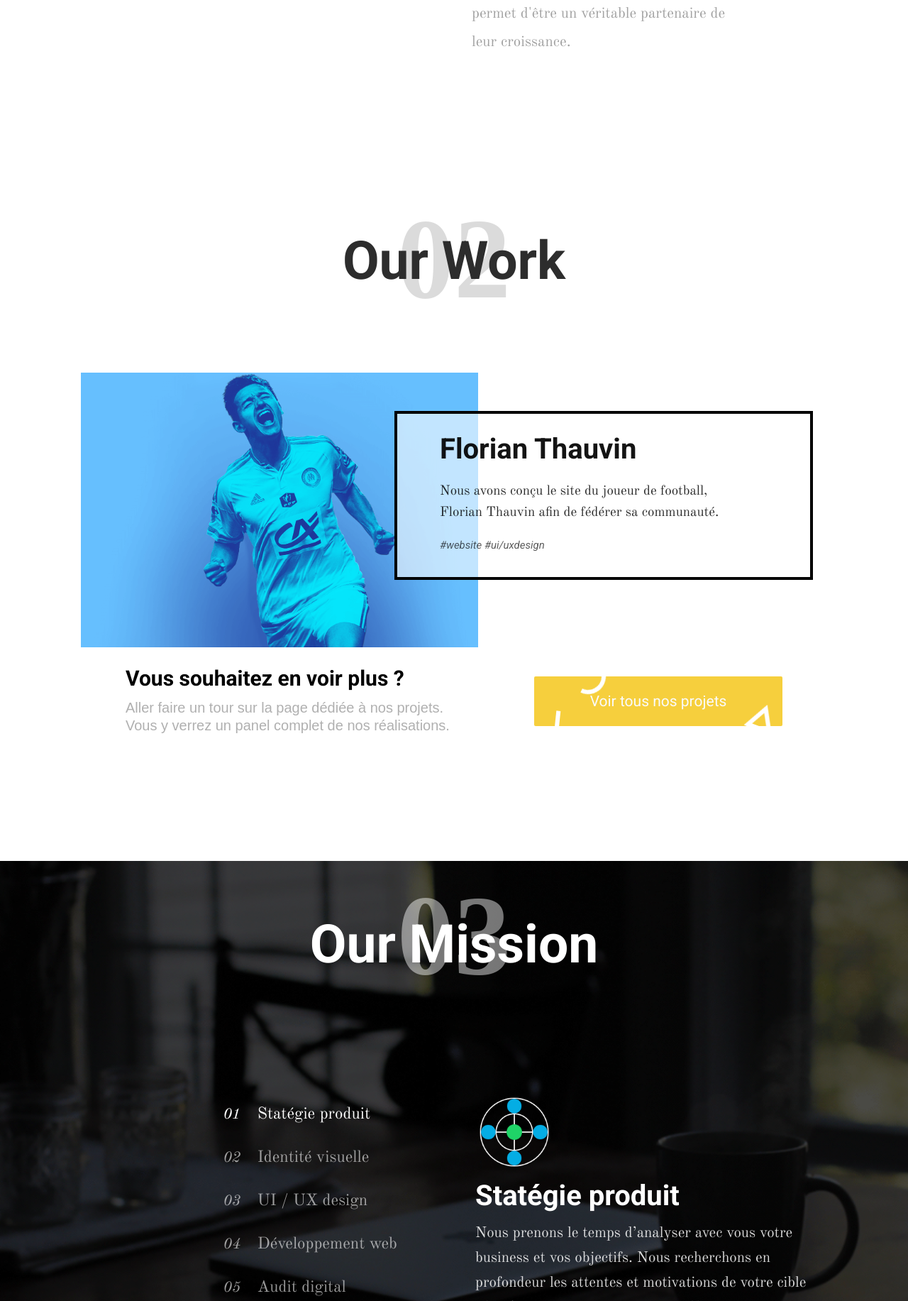
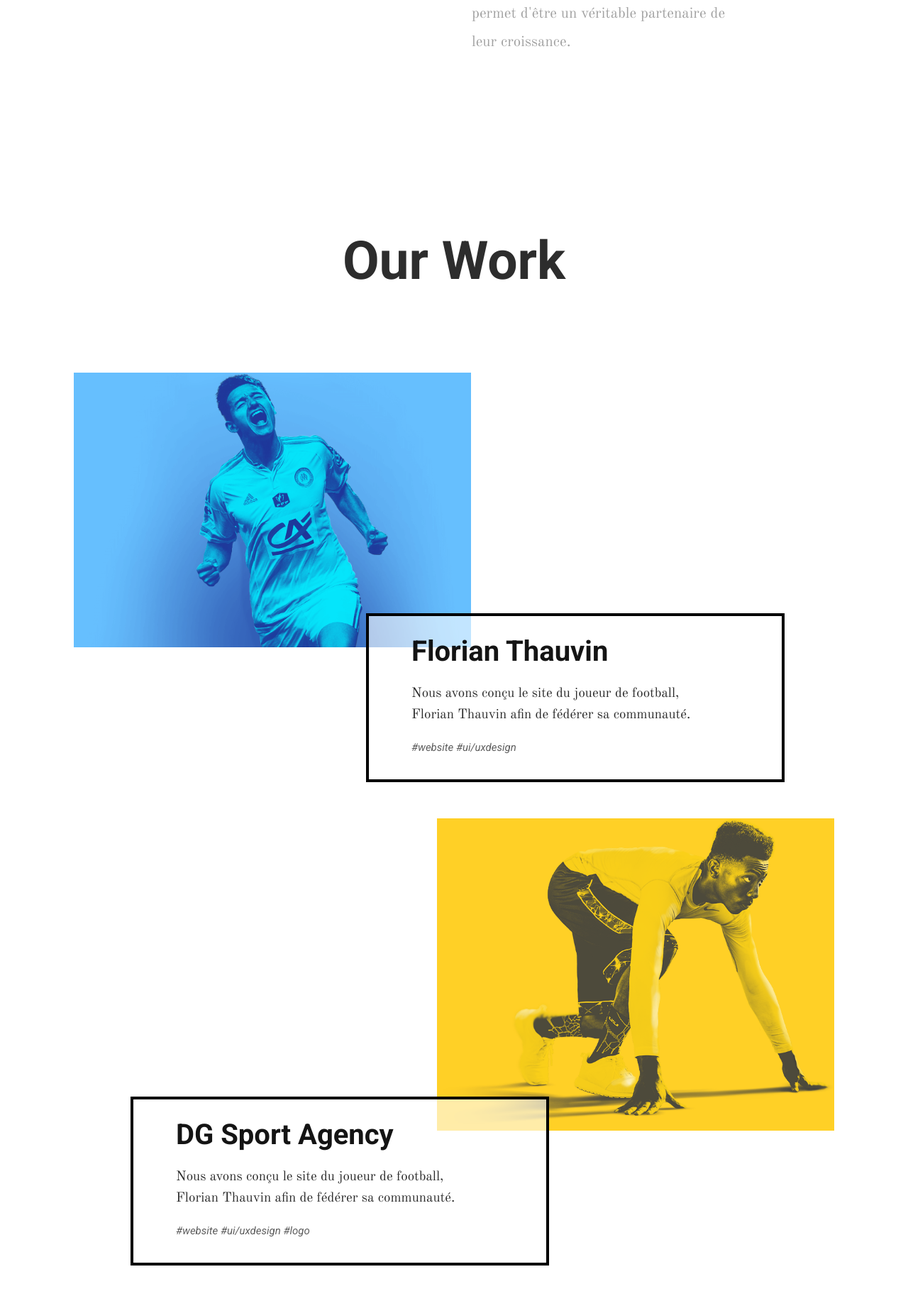
Before and after one commit to GaelCoat/fluz-powo, a PHP site: page / in a window 1280 px wide. Shown: the part 1445-3278 px from the top of the page at 71% size. Run offline with PHP 8.4, Linux system fonts and the light colour scheme; some libraries are stand-ins or nearby versions; some web fonts are replaced.

Commit message:
Modif diverses

```diff
--- a/assets/css/style.css
+++ b/assets/css/style.css
@@ -637,10 +637,8 @@
 
 /********************* Section Works *********************/
 section#works {
-    position: relative;
-    padding-right: 7%;
-    padding-left: 7%;
-    font-size: 0;
+    width: 1200px;
+    margin: auto;
 }
 
 section#works h1 {margin-bottom: 120px;}
@@ -661,7 +659,7 @@
 div.info {
     position: relative;
     top: 50px;
-    right: 280px;
+    right: 80px;
     width: 590px;
     border: 4px solid #000;
     padding: 30px 60px 30px 60px;
@@ -672,6 +670,9 @@
     -ms-transition: all ease 0.25s;
     -o-transition: all ease 0.25s;
     transition: all ease 0.25s;
+}
+.bloc-work2 div.info {
+    right: -80px;
 }
 div.info h3 {
     font-size: 40px;
@@ -695,19 +696,21 @@
     margin-top: 40px;
     color: rgba(0, 0, 0, 0.63);
 }
-div.bloc-work1 {
-    position: relative;
-}
-div.bloc-work1 div.img-bloc {
-    display: inline-block;
+div.bloc-work, div.bloc-work2 {
+    clear: both;
+    height: 500px;
+}
+div.bloc-work div.img-bloc, div.bloc-work2 div.img-bloc {
     width: 560px;
-    margin-left: 220px;
-    position: absolute;
-}
-div.bloc-work1 div.img-bloc img {
+}
+div.bloc-work div.img-bloc img, div.bloc-work2 div.img-bloc img {
     width: 100%;
-    background-color: #67c0ff;
-}
+}
+
+div.bloc-work:first-child div.img-bloc img {background-color: #67c0ff;}
+
+div.bloc-work2 div.img-bloc img {background-color: #ffd026;}
+
 div.bloc-work4 {
     clear: both;
     height: 450px;
--- a/index.html
+++ b/index.html
@@ -15,6 +15,14 @@
     <!--__________________ Partie favicons __________________-->
     <link rel="shortcut icon" href="assets/img/favicon/favicon.ico" type="image/x-icon">
     <link rel="icon" href="assets/img/favicon/favicon.ico" type="image/x-icon">
+
+    <link rel="shortcut icon" href="/favicon.ico" sizes="16x16 32x32" type="image/vnd.microsoft.icon"> <!-- For iPad with high-resolution Retina display running iOS ≥ 7: -->
+    <link rel="apple-touch-icon-precomposed" sizes="152x152" href="/assets/img/favicon/favicon-152-aab3583518.png"> <!-- For iPad with high-resolution Retina display running iOS ≤ 6: -->
+    <link rel="apple-touch-icon-precomposed" sizes="144x144" href="/assets/img/favicon/favicon-144-20c4ea85af.png"> <!-- For iPhone with high-resolution Retina display running iOS ≥ 7: -->
+    <link rel="apple-touch-icon-precomposed" sizes="120x120" href="/assets/img/favicon/favicon-120-017eee4721.png"> <!-- For iPhone with high-resolution Retina display running iOS ≤ 6: -->
+    <link rel="apple-touch-icon-precomposed" sizes="114x114" href="/assets/img/favicon/favicon-114-269e2b625f.png"> <!-- For first- and second-generation iPad: -->
+    <link rel="apple-touch-icon-precomposed" sizes="72x72" href="/assets/img/favicon/favicon-72-4debf56a44.png"> <!-- For non-Retina iPhone, iPod Touch, and Android 2.1+ devices: -->
+    <link rel="apple-touch-icon-precomposed" href="/assets/img/favicon/favicon-57-9adf0632c4.png"> <!-- IE 10 Metro tile icon -->
 
     <!--__________________ Partie links __________________-->
     <link rel="stylesheet" href="assets/css/reset.css">
@@ -265,7 +273,41 @@
 
         <div class="info-works">
 
-            <div class="bloc-work1">
+            <div class="bloc-work">
+                <a href="works/florian-thauvin.html">
+                    <div class="img-bloc left">
+                        <img src="assets/img/thauvin.png" alt="">
+                    </div>
+                </a>
+                <a href="works/florian-thauvin.html">
+                    <div class="info right elements">
+                        <h3>Florian Thauvin</h3>
+                        <p>Nous avons conçu le site du joueur de football,<br/>Florian Thauvin afin de fédérer sa
+                            communauté.</p>
+                        <p class="tag">#website #ui/uxdesign</p>
+                    </div>
+                </a>
+
+            </div>
+
+            <div class="bloc-work2">
+                <a href="works/dg-sport.html">
+                    <div class="img-bloc right">
+                        <img src="assets/img/dgsport.png" alt="">
+                    </div>
+                </a>
+                <a href="works/florian-thauvin.html">
+                    <div class="info left elements">
+                        <h3>DG Sport Agency</h3>
+                        <p>Nous avons conçu le site du joueur de football,<br/>Florian Thauvin afin de fédérer sa
+                            communauté.</p>
+                        <p class="tag">#website #ui/uxdesign #logo</p>
+                    </div>
+                </a>
+
+            </div>
+
+            <div class="bloc-work">
                 <a href="works/florian-thauvin.html">
                     <div class="img-bloc left">
                         <img src="assets/img/thauvin.png" alt="">
```
